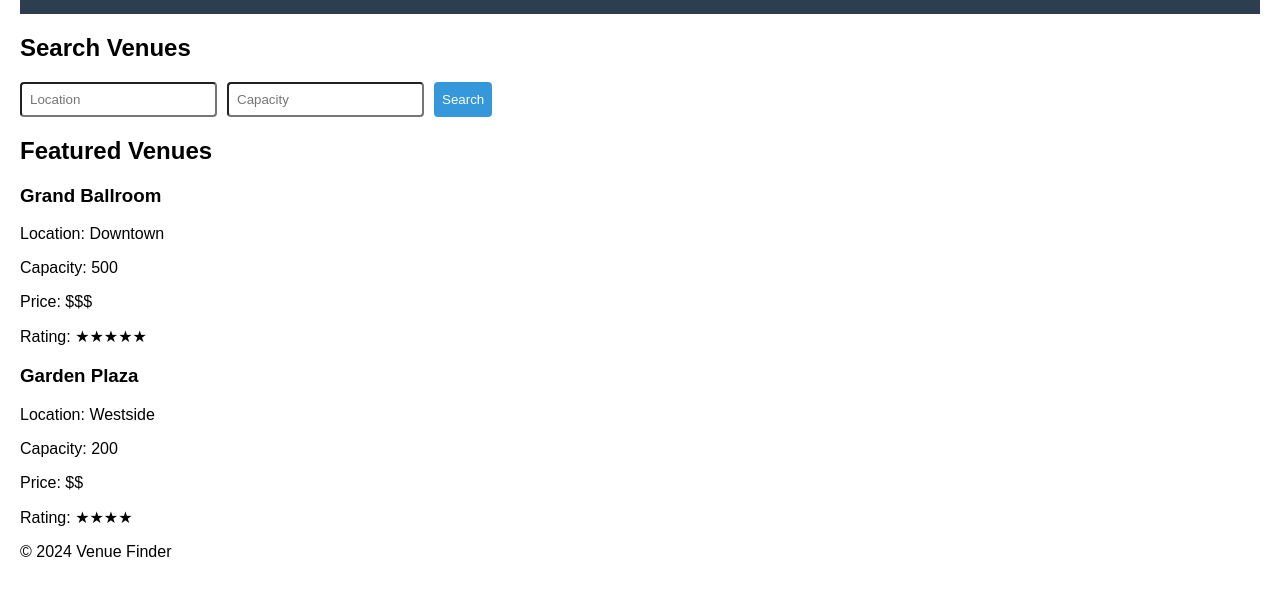
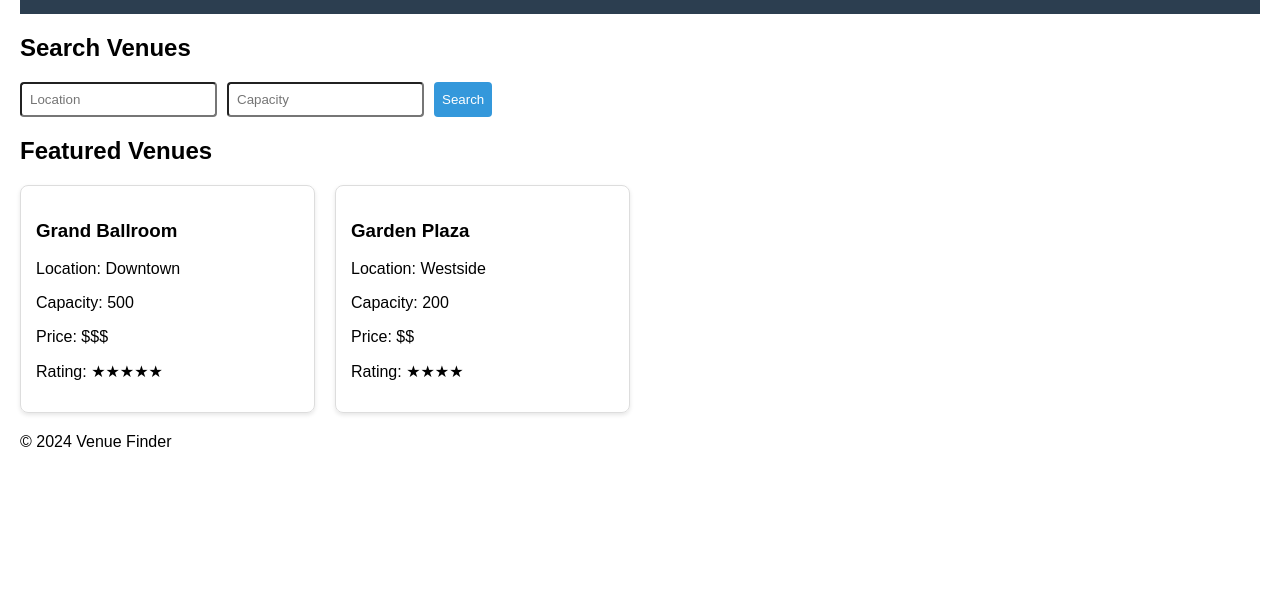
Before and after one commit to Idgyfrenna/simple-page, a plain HTML site: page index.html in a window 1280 px wide. Shown: the part 136-732 px from the top of the page. Drawn offline with Linux system fonts and the light colour scheme.

Commit message:
Add venue listings section

```diff
--- a/styles.css
+++ b/styles.css
@@ -34,3 +34,17 @@ button {
     border: none;
     cursor: pointer;
 }
+
+.venue-grid {
+    display: grid;
+    grid-template-columns: repeat(auto-fill, minmax(250px, 1fr));
+    gap: 20px;
+    margin: 20px 0;
+}
+
+.venue-card {
+    border: 1px solid #ddd;
+    padding: 15px;
+    border-radius: 8px;
+    box-shadow: 0 2px 4px rgba(0,0,0,0.1);
+}
```
